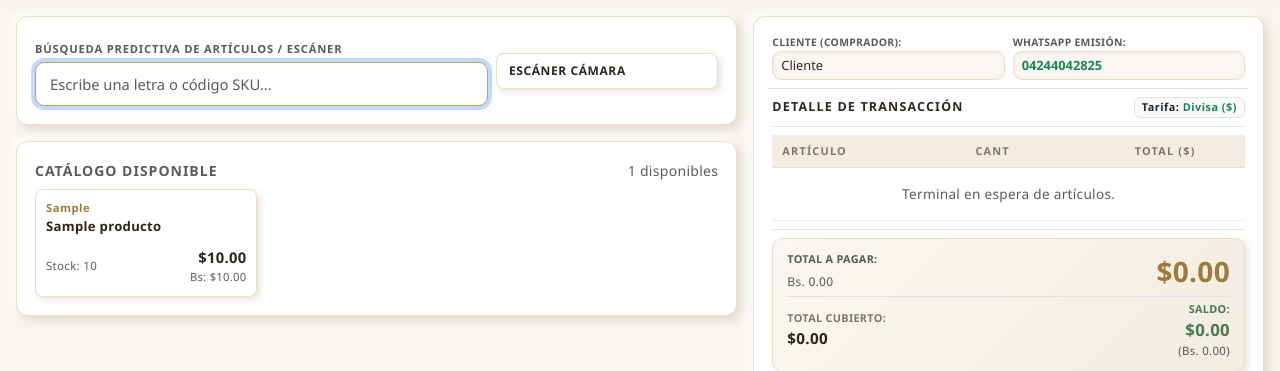
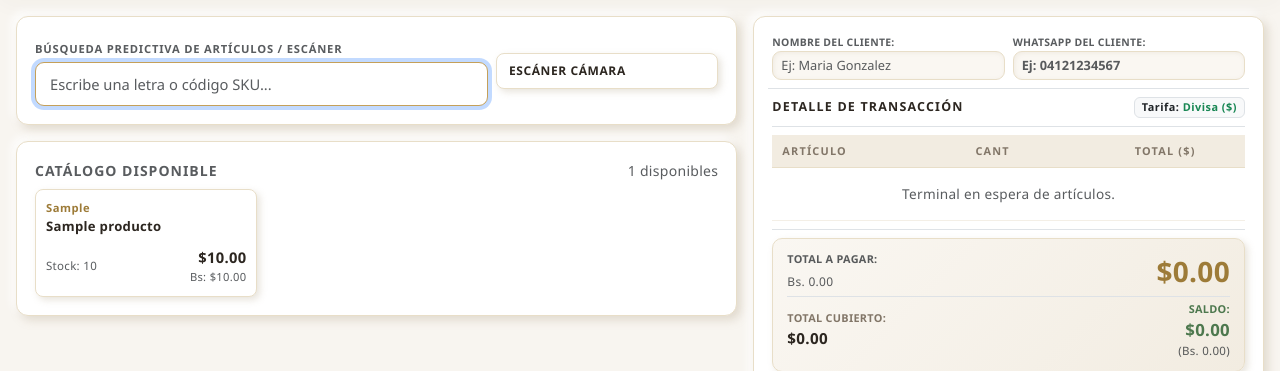
Before and after one commit to marialejandrav393-commits/ryd-tiendaoficial, a Flask app: page /cajero/pos in a window 1280 px wide. Shown: the part 63-434 px from the top of the page. Run offline with Flask 3, Linux system fonts and the light colour scheme; a user stored in the database is signed in; tables that the repository leaves empty hold one stand-in row (values such as "Sample post").

Commit message:
Update pos.html

```diff
--- a/templates/pos.html
+++ b/templates/pos.html
@@ -400,19 +400,19 @@
             </div>
         </div>
 
-        <!-- Panel Derecho: Liquidación y WhatsApp -->
+        <!-- Panel Derecho: Datos de Cliente para WhatsApp y Cobro -->
         <div class="col-lg-5">
             <div class="panel-luxury d-flex flex-column justify-content-between" style="min-height: 86vh;">
                 <div>
-                    <!-- Datos de Cliente y Destino WhatsApp Oficial -->
+                    <!-- Casillas limpias para pedir Nombre y WhatsApp al comprador -->
                     <div class="row g-2 mb-2 pb-2 border-bottom">
                         <div class="col-6">
-                            <label class="small text-muted fw-bold d-block" style="font-size: 0.65rem; text-transform: uppercase;">Cliente (Comprador):</label>
-                            <input type="text" id="inputClienteNombre" class="form-control search-input py-1 px-2" value="Cliente" placeholder="Nombre cliente" style="font-size: 0.8rem;">
+                            <label class="small text-muted fw-bold d-block" style="font-size: 0.65rem; text-transform: uppercase;">Nombre del Cliente:</label>
+                            <input type="text" id="inputClienteNombre" class="form-control search-input py-1 px-2" placeholder="Ej: Maria Gonzalez" style="font-size: 0.8rem;">
                         </div>
                         <div class="col-6">
-                            <label class="small text-muted fw-bold d-block" style="font-size: 0.65rem; text-transform: uppercase;">WhatsApp Emisión:</label>
-                            <input type="text" id="inputClienteTelefono" class="form-control search-input py-1 px-2 fw-bold text-success" value="04244042825" placeholder="04244042825" style="font-size: 0.8rem;">
+                            <label class="small text-muted fw-bold d-block" style="font-size: 0.65rem; text-transform: uppercase;">WhatsApp del Cliente:</label>
+                            <input type="text" id="inputClienteTelefono" class="form-control search-input py-1 px-2 fw-bold text-success" placeholder="Ej: 04121234567" style="font-size: 0.8rem;">
                         </div>
                     </div>
 
@@ -1007,6 +1007,7 @@ function renderizarAbonos() {
     });
 }
 
+// Al dar clic en Emitir Nota Entrega, registra y abre WhatsApp con el número del cliente
 function ejecutarVenta(emitirTicket = true) {
     if (carrito.length === 0) {
         alert("Debe agregar al menos un artículo para procesar la transacción.");
@@ -1031,7 +1032,7 @@ function ejecutarVenta(emitirTicket = true) {
 
     const referencia = document.getElementById('inputReferencia').value.trim();
     const clienteNombre = document.getElementById('inputClienteNombre').value.trim() || 'Cliente';
-    const clienteTelefono = document.getElementById('inputClienteTelefono').value.trim() || '04244042825';
+    const clienteTelefono = document.getElementById('inputClienteTelefono').value.trim();
 
     if (['Pago Móvil', 'Punto Venta', 'Binance'].includes(metodoSeleccionado) && abonosRegistrados.length === 0) {
         if (!referencia) {
@@ -1085,6 +1086,34 @@ function ejecutarVenta(emitirTicket = true) {
     .then(data => {
         if (data.exito) {
             if (emitirTicket) {
+                // Si colocaste el número del cliente, abre de una vez el chat de WhatsApp con el recibo
+                if (clienteTelefono) {
+                    let telLimpio = clienteTelefono.replace(/[^0-9]/g, '');
+                    if (telLimpio.startsWith('0')) {
+                        telLimpio = '58' + telLimpio.substring(1);
+                    }
+
+                    let mensajeWA = `✨ *COMPROBANTE / NOTA DE ENTREGA RyD* ✨\n`;
+                    mensajeWA += `━━━━━━━━━━━━━━━━━━━━━\n`;
+                    mensajeWA += `*Nota N°:* #${String(data.venta_id).padStart(6, '0')}\n`;
+                    mensajeWA += `*Cliente:* ${clienteNombre}\n`;
+                    mensajeWA += `*Tasa:* Bs. ${tasaPos.toFixed(2)}\n`;
+                    mensajeWA += `━━━━━━━━━━━━━━━━━━━━━\n`;
+                    mensajeWA += `*DETALLE DE COMPRA:*\n`;
+                    itemsParaGuardar.forEach(it => {
+                        mensajeWA += `▪ ${it.cantidad}x *${it.nombre}* ($${it.precio.toFixed(2)})\n`;
+                    });
+                    mensajeWA += `━━━━━━━━━━━━━━━━━━━━━\n`;
+                    mensajeWA += `💰 *TOTAL PAGADO:*\n`;
+                    mensajeWA += `*USD:* $${total.toFixed(2)}\n`;
+                    mensajeWA += `*Bs:* Bs. ${(total * tasaPos).toFixed(2)}\n`;
+                    mensajeWA += `*Modalidad:* ${metodoSeleccionado}\n`;
+                    mensajeWA += `¡Muchas gracias por su compra! 💖`;
+
+                    window.open(`https://wa.me/${telLimpio}?text=${encodeURIComponent(mensajeWA)}`, '_blank');
+                }
+
+                // Abre el ticket para impresión
                 window.location.href = `/ticket/${data.venta_id}`;
             } else {
                 alert("¡Pago registrado y stock actualizado con éxito!");
```
